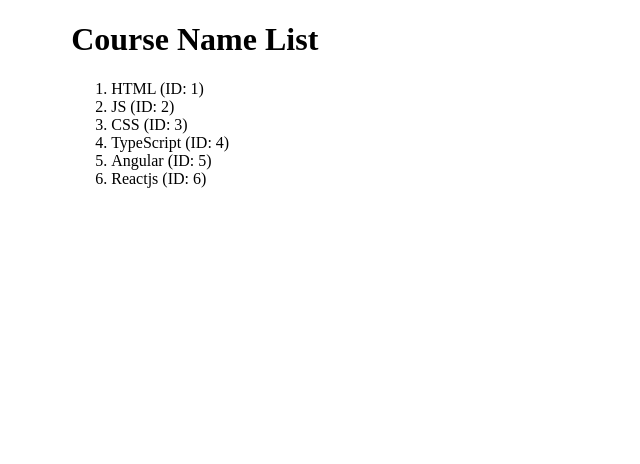
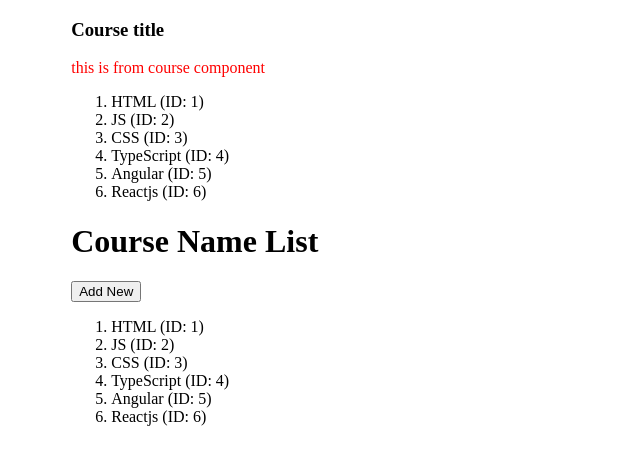
Before and after one commit to dineshgopalchand/Angular-class-16, an Angular app: page / in a window 1280 px wide. Shown: the top 464 px of the page, without its empty margins (0-640 px from the left). Built offline with nearby package versions, Linux system fonts and the light colour scheme.

Commit message:
Services Completed

```diff
--- a/src/app/app.component.html
+++ b/src/app/app.component.html
@@ -6,7 +6,7 @@
 </div> -->
 
 <div style="width:90%;margin:auto">
-    <!-- <app-course></app-course> -->
+    <app-course></app-course>
     <app-courses></app-courses>
 
 </div>
--- a/src/app/app.module.ts
+++ b/src/app/app.module.ts
@@ -5,6 +5,7 @@
 import { AppComponent } from './app.component';
 import { CourseComponent } from './course.component';
 import { CoursesComponent } from './courses/courses.component';
+import { CourseService } from './services/course.service';
 
 @NgModule({
   declarations: [
@@ -16,7 +17,9 @@
     BrowserModule,
     AppRoutingModule
   ],
-  providers: [],
+  providers: [
+    CourseService
+  ],
   bootstrap: [AppComponent]
 })
 export class AppModule { }
--- a/src/app/course.component.ts
+++ b/src/app/course.component.ts
@@ -1,4 +1,6 @@
 import { Component } from '@angular/core';
+import { CourseService } from './services/course.service';
+import { CoursesService } from './services/courses.service';
 
 @Component({
     selector: 'app-course',
@@ -12,9 +14,21 @@
     template: `<div>
     <h3>Course title</h3>
     <p>this is from course component</p>
-    <div>`,
+    <div>
+    <div>
+    <ol>
+        <li *ngFor="let course of courseList">
+            {{course.name}} (ID: {{course.id}})
+        </li>
+    </ol>
+</div>`,
     styles: ['p{color:red;}']
 })
 export class CourseComponent {
-
+    courseList = [];
+    // courseService: CourseService;
+    constructor(private courseService: CoursesService) {
+        // this.courseService = new CourseService();
+        this.courseList = this.courseService.courseList;
+    }
 }
--- a/src/app/courses/courses.component.html
+++ b/src/app/courses/courses.component.html
@@ -3,6 +3,7 @@
     <!-- {{getTitleVal()}} -->
 </h1>
 <!-- {{2+2}} -->
+<button (click)="addCourse()">Add New</button>
 <div>
     <ol>
         <li *ngFor="let course of courseList">
--- a/src/app/courses/courses.component.ts
+++ b/src/app/courses/courses.component.ts
@@ -1,4 +1,6 @@
 import { Component } from '@angular/core';
+import { CourseService } from '../services/course.service';
+import { CoursesService } from '../services/courses.service';
 
 @Component({
   selector: 'app-courses',
@@ -8,28 +10,13 @@
 export class CoursesComponent {
 
   private title = 'Course Name List';
-  courseList = [
-    {
-      id: 1,
-      name: 'HTML'
-    }, {
-      id: 2,
-      name: 'JS'
-    }, {
-      id: 3,
-      name: 'CSS'
-    }, {
-      id: 4,
-      name: 'TypeScript'
-    }, {
-      id: 5,
-      name: 'Angular'
-    }, {
-      id: 6,
-      name: 'Reactjs'
-    }
-  ];
-  constructor() { }
+  courseList = [];
+  // courseService: CourseService;
+  constructor(private courseService: CoursesService) {
+    // this.courseService = new CourseService();
+    // this.courseList=courseService.getCourse();
+    this.courseList = this.courseService.courseList;
+  }
   getTitleVal() {
     return this.title;
   }
@@ -37,4 +24,16 @@
     return this.title;
   }
 
+  addCourse() {
+    // console.log('addCourse function triggered');
+    // this.courseList.push({
+    //   id: 7,
+    //   name: 'Python'
+    // });
+    this.courseService.courseList.push({
+      id: 7,
+      name: 'Python'
+    });
+  }
+
 }
--- /dev/null
+++ b/src/app/services/course.service.ts
@@ -0,0 +1,30 @@
+import { Injectable } from '@angular/core';
+
+@Injectable()
+export class CourseService {
+    courseList = [
+        {
+            id: 1,
+            name: 'HTML'
+        }, {
+            id: 2,
+            name: 'JS'
+        }, {
+            id: 3,
+            name: 'CSS'
+        }, {
+            id: 4,
+            name: 'TypeScript'
+        }, {
+            id: 5,
+            name: 'Angular'
+        }, {
+            id: 6,
+            name: 'Reactjs'
+        }
+    ];
+    constructor() { }
+    getCourse() {
+        return this.courseList;
+    }
+}
--- /dev/null
+++ b/src/app/services/courses.service.ts
@@ -0,0 +1,33 @@
+import { Injectable } from '@angular/core';
+
+@Injectable({
+  providedIn: 'root'
+})
+export class CoursesService {
+
+  courseList = [
+    {
+      id: 1,
+      name: 'HTML'
+    }, {
+      id: 2,
+      name: 'JS'
+    }, {
+      id: 3,
+      name: 'CSS'
+    }, {
+      id: 4,
+      name: 'TypeScript'
+    }, {
+      id: 5,
+      name: 'Angular'
+    }, {
+      id: 6,
+      name: 'Reactjs'
+    }
+  ];
+  constructor() { }
+  getCourse() {
+    return this.courseList;
+  }
+}
```
Also changed, not shown: 1 other file (tests, documents, lock files or other folders).
